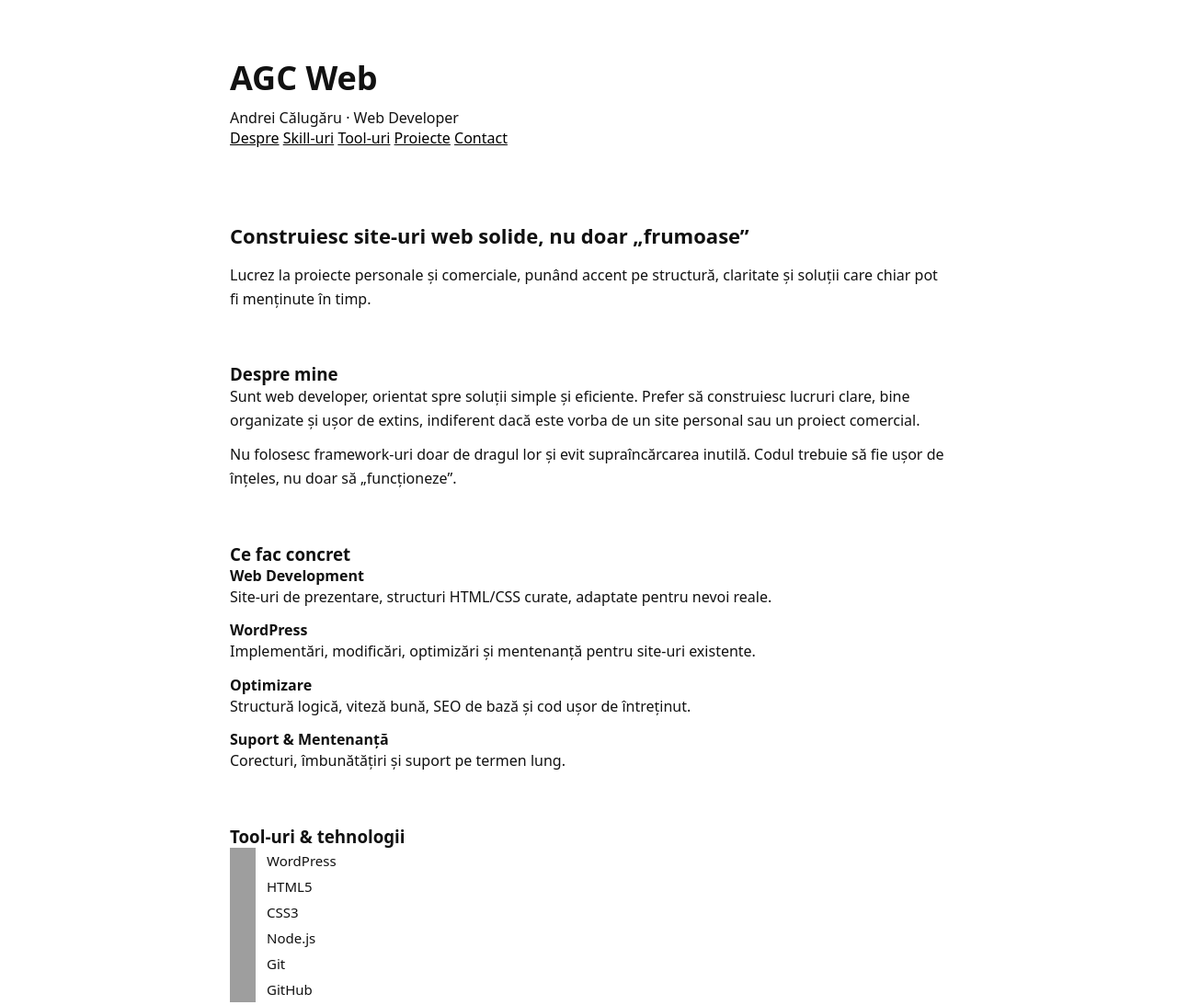
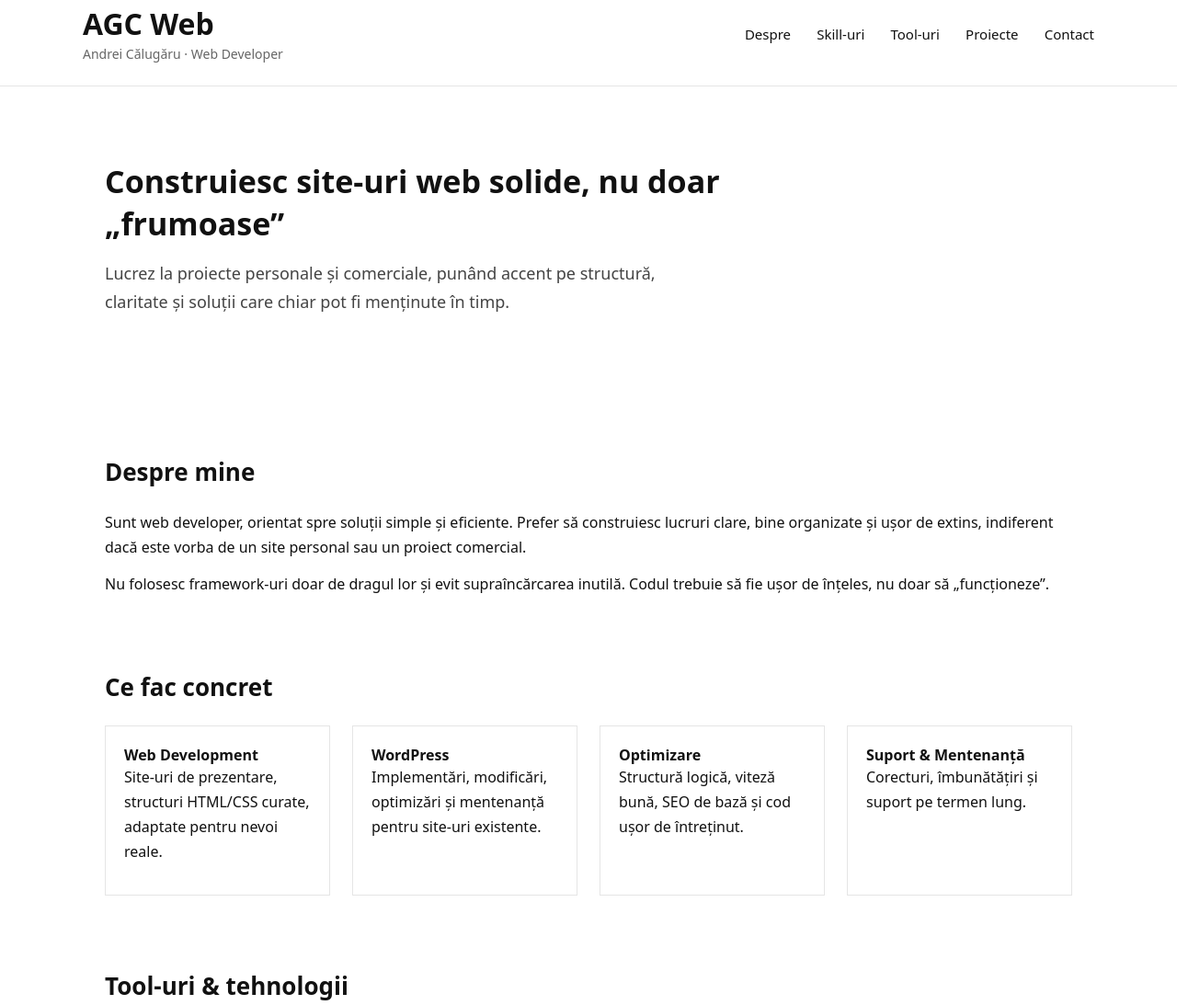
Before and after one commit to calugaruandrei2000/agc-web, a plain HTML site: page index.html in a window 1280 px wide. Shown: the part 20-1113 px from the top of the page at 92% size. Drawn offline with Linux system fonts and the light colour scheme; grey boxes are pictures that could not be loaded.

Commit message:
style.css

```diff
--- a/style.css
+++ b/style.css
@@ -5,57 +5,90 @@
 }
 
 body {
-  font-family: system-ui, -apple-system, BlinkMacSystemFont, "Segoe UI", sans-serif;
+  font-family: system-ui, -apple-system, Segoe UI, sans-serif;
   background: #fff;
   color: #111;
 }
 
 .container {
-  max-width: 820px;
-  margin: 80px auto;
-  padding: 0 20px;
+  max-width: 1100px;
+  margin: 0 auto;
+  padding: 0 24px;
 }
 
-section {
-  margin-bottom: 56px;
+/* HEADER */
+.top {
+  border-bottom: 1px solid #e5e5e5;
 }
 
-h1 {
-  font-size: 36px;
-  margin-bottom: 8px;
+.header-inner {
+  display: flex;
+  justify-content: space-between;
+  align-items: center;
+  padding: 24px 0;
 }
 
-.subtitle {
-  color: #555;
+.role {
+  font-size: 14px;
+  color: #666;
+}
+
+nav a {
+  margin-left: 24px;
+  text-decoration: none;
+  color: #111;
+  font-size: 15px;
+}
+
+/* HERO */
+.hero {
+  padding: 80px 0 60px;
+}
+
+.hero h2 {
+  font-size: 34px;
+  max-width: 700px;
+  margin-bottom: 16px;
+}
+
+.hero p {
+  max-width: 650px;
+  font-size: 18px;
+  color: #444;
+}
+
+/* SECTIONS */
+section {
+  margin-bottom: 80px;
+}
+
+h3 {
+  font-size: 26px;
   margin-bottom: 24px;
 }
 
-h2 {
-  font-size: 22px;
-  margin-bottom: 16px;
-}
-
 p {
-  font-size: 16px;
-  line-height: 1.6;
+  line-height: 1.7;
   margin-bottom: 12px;
 }
 
-.basic-list {
-  list-style: disc;
-  padding-left: 20px;
+/* GRID */
+.grid-2 {
+  display: grid;
+  grid-template-columns: repeat(auto-fit, minmax(240px, 1fr));
+  gap: 24px;
 }
 
-.basic-list li {
-  margin-bottom: 8px;
+.card {
+  border: 1px solid #e5e5e5;
+  padding: 20px;
 }
 
-/* TOOL-URI */
-.tools {
+/* TOOLS */
+.tools-grid {
   display: grid;
-  grid-template-columns: repeat(auto-fit, minmax(120px, 1fr));
-  gap: 24px;
-  margin-top: 16px;
+  grid-template-columns: repeat(auto-fit, minmax(140px, 1fr));
+  gap: 32px;
 }
 
 .tool {
@@ -65,12 +98,18 @@ p {
 }
 
 .tool img {
-  width: 28px;
-  height: 28px;
+  width: 32px;
 }
 
-.tool span {
-  font-size: 15px;
+/* PROJECT */
+.project {
+  border-left: 3px solid #000;
+  padding-left: 16px;
+  margin-bottom: 24px;
+}
+
+.github {
+  margin-top: 16px;
 }
 
 /* LINKS */
@@ -84,8 +123,10 @@ a:hover {
 }
 
 /* FOOTER */
-footer {
-  margin-top: 80px;
+.footer {
+  border-top: 1px solid #e5e5e5;
+  padding: 24px 0;
+  text-align: center;
   font-size: 14px;
   color: #666;
 }
```
